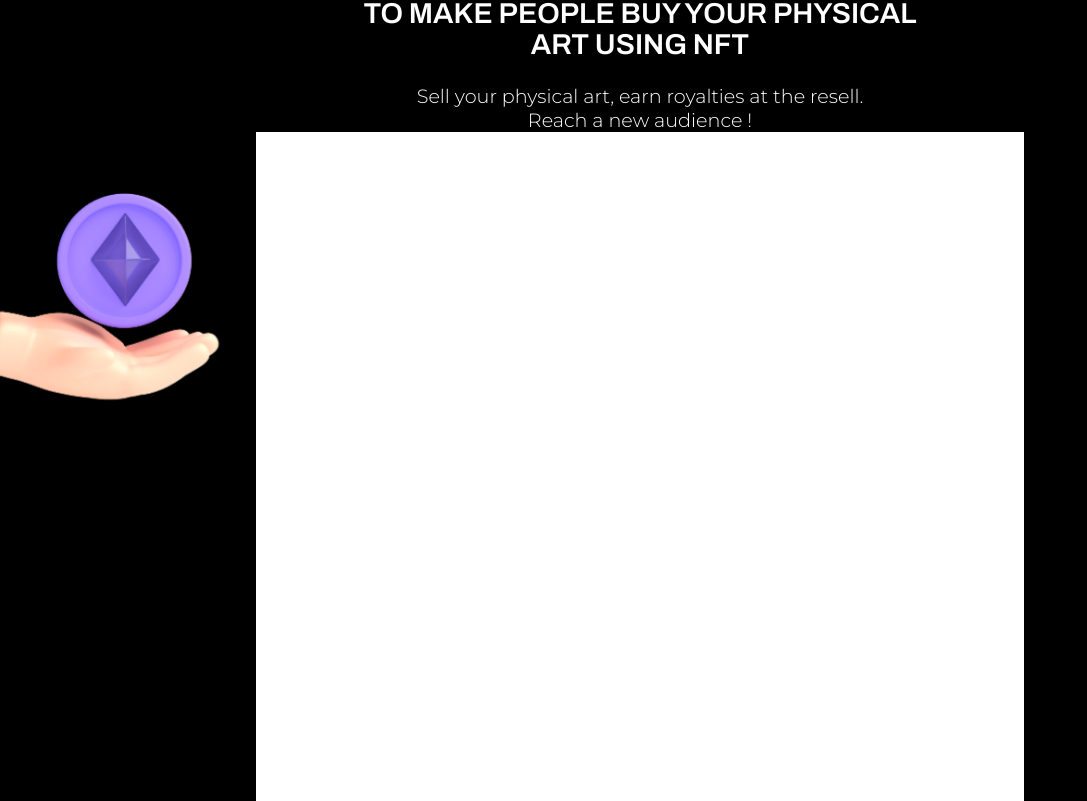
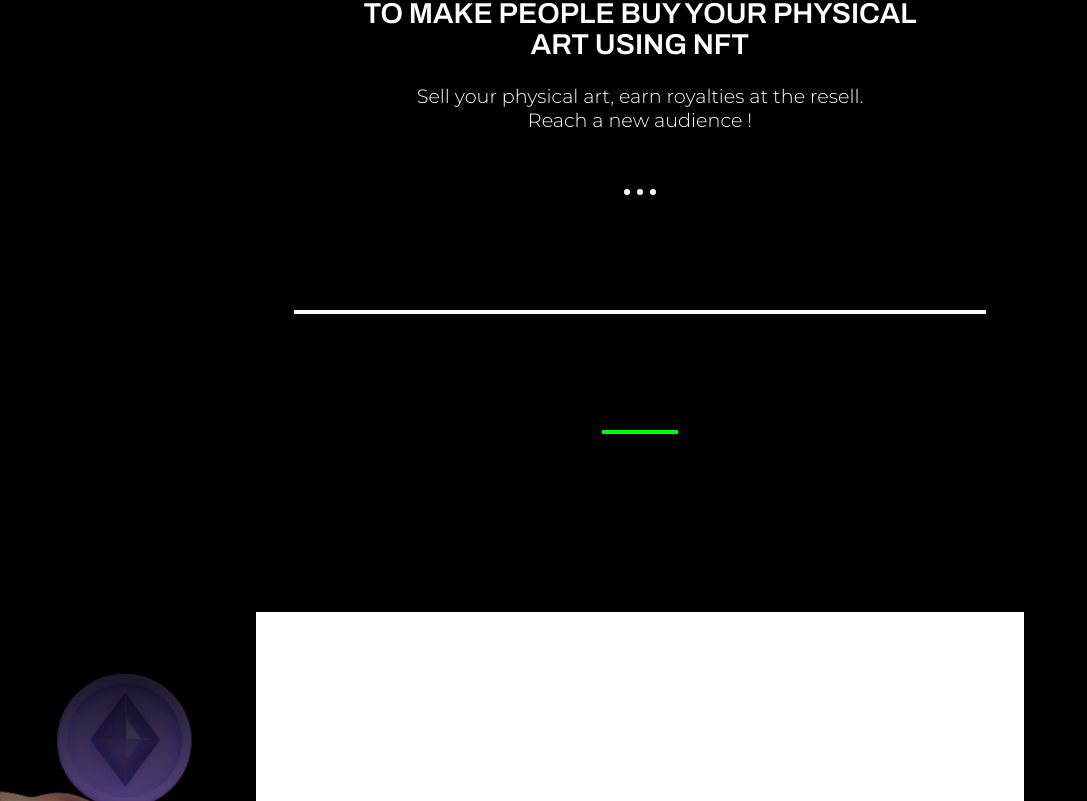
Before and after one commit to Drazeee/amanu_website, a React (Vite) app: page / in a window 1280 px wide. Shown: the part 399-1200 px from the top of the page, without its empty margins (0-1087 px from the left). Built offline with nearby package versions, Linux system fonts and the light colour scheme.

Commit message:
Components: create Separator component | Website: add framer-motion package

```diff
--- a/package.json
+++ b/package.json
@@ -8,6 +8,7 @@
     "preview": "vite preview"
   },
   "dependencies": {
+    "framer-motion": "^6.2.7",
     "react": "^17.0.2",
     "react-dom": "^17.0.2",
     "react-helmet-async": "^1.2.3",
--- a/src/App.jsx
+++ b/src/App.jsx
@@ -2,14 +2,17 @@ import "./App.css";
 import Home from "./pages/Home";
 import Contact from "./pages/Contact";
 import { BrowserRouter, Routes, Route } from "react-router-dom";
+import { AnimatePresence } from "framer-motion";
 
 function App() {
     return (
         <BrowserRouter>
-            <Routes>
-                <Route path="/" element={<Home />} />
-                <Route path="/contact" element={<Contact />} />
-            </Routes>
+            <AnimatePresence exitBeforeEnter>
+                <Routes>
+                    <Route path="/" element={<Home />} />
+                    <Route path="/contact" element={<Contact />} />
+                </Routes>
+            </AnimatePresence>
         </BrowserRouter>
     );
 }
--- a/src/components/Header/Header.jsx
+++ b/src/components/Header/Header.jsx
@@ -3,6 +3,7 @@ import logo from "../../logo.svg";
 import Hamburger from "../Hamburger";
 import "./Header.scss";
 import { Link } from "react-router-dom";
+import { motion } from "framer-motion"
 
 export default function Header() {
     const [menuOpen, setMenuOpen] = React.useState(false);
@@ -31,7 +32,7 @@ export default function Header() {
                 <Hamburger onToggle={onToggle} currentState={getCurrentState} />
                 <div className="logo">
                     <Link to="/">
-                        <img src={logo} alt="Amanu logo" />
+                        <motion.img whileHover={{scale: 1.1}} src={logo} alt="Amanu logo" />
                         <h1>AMANU</h1>
                     </Link>
                 </div>
--- a/src/components/Header/Header.scss
+++ b/src/components/Header/Header.scss
@@ -7,7 +7,7 @@ header {
     z-index: 99;
     background-color: #000;
     padding: 2.5rem 0;
-    transition: all 0.3s ease-in-out;
+    transition: height 0.3s ease-in-out;
     position: fixed;
     top: 0;
     width: 100vw;
@@ -15,6 +15,7 @@ header {
         display: flex;
         flex-direction: row;
         justify-content: space-between;
+        align-items: center;
     }
     a {
         text-decoration: none;
--- /dev/null
+++ b/src/components/Separator.jsx
@@ -0,0 +1,40 @@
+import React from 'react'
+import "../scss/Separator.scss";
+
+export default function Separator({height, type, color}) {
+    if (color === undefined) {
+        color = '#fff'
+    }
+    switch (type) {
+        case "dots":
+            return (
+                <div style={{height: height}} className="separator-container">
+                    <div style={{background: color}} className="dot"></div>
+                    <div style={{background: color}} className="dot"></div>
+                    <div style={{background: color}} className="dot"></div>
+                </div>
+            )
+        case "line":
+            return (
+                <div className="safearea">
+                    <div style={{height: height}} className="separator-container">
+                    <div style={{background: color}} className="line"></div>
+                </div>
+                </div>
+            )
+        case "small_line":
+            return (
+                <div className="safearea">
+                    <div style={{height: height}} className="separator-container">
+                    <div style={{background: color}} className="line small"></div>
+                </div>
+                </div>
+            )
+        default:
+            return (
+                <div style={{height: height}} className="separator-container">
+
+                </div>
+            )
+    }
+}
--- a/src/components/StickySection.jsx
+++ b/src/components/StickySection.jsx
@@ -1,10 +1,10 @@
 import React from "react";
 import "../scss/StickySection.scss";
 
-export default function StickySection({ side, content, sticky }) {
+export default function StickySection({ side, content, sticky, ease }) {
     return (
         <div>
-            <div className={`sticky-section ${side} safearea`}>
+            <div className={`sticky-section ${side} safearea ${ease ? "ease" : ""}`}>
                 <div className="content">{content}</div>
                 <div className="sticky">{sticky}</div>
             </div>
--- a/src/pages/Contact.jsx
+++ b/src/pages/Contact.jsx
@@ -1,10 +1,12 @@
-import React from 'react'
+import React from "react";
 import Header from "../components/Header/Header";
+import { motion } from "framer-motion";
 
 export default function Contact() {
-  return (
-    <div>
-        <Header />
-    </div>
-  )
+    const transition = {duration: 0.6, ease: [0.43, 0.13, 0.23, 0.96]};
+    return (
+        <motion.div exit={{ opacity: 0 }} transition={transition}>
+            <Header />
+        </motion.div>
+    );
 }
--- a/src/pages/Home.jsx
+++ b/src/pages/Home.jsx
@@ -1,17 +1,21 @@
 import React from "react";
 import { Helmet, HelmetProvider } from "react-helmet-async";
-import favicon from "../favicon.ico";
 import Header from "../components/Header/Header";
 import BrandSwiper from "../components/BrandSwiper";
 import Head from "../components/Head";
 import StickySection from "../components/StickySection";
 import CryptoArt from "../images/cryptocurrency-art.png";
 import EthCoin from "../images/ethereum-coin.png";
+import { motion } from "framer-motion"
+import Separator from "../components/Separator";
 
 export default function Home() {
+    const transition = {duration: 0.6, ease: [0.43, 0.13, 0.23, 0.96]};
     return (
+        <motion.div exit={{ opacity: 0 }} transition={transition}>
             <HelmetProvider>
                 <div>
+                    {/* SEO and metadata */}
                     <Helmet prioritizeSeoTags>
                         <title>
                             Amanu - Make people buy your physical art using NFT
@@ -25,9 +29,15 @@ export default function Home() {
                             content="Sell your physical art, earn royalties at the resell. Reach a new audience ! Welcome to the metaverse."
                         />
                     </Helmet>
+
+                    {/* Main components */}
                     <Header />
                     <BrandSwiper />
                     <Head />
+                    <Separator height="15vh" type="dots" />
+                    <Separator height="15vh" type="line" />
+                    <Separator height="15vh" type="small_line" color="#0f0" />
+                    <Separator height="15vh" />
                     <StickySection
                         side="right"
                         sticky={
@@ -43,6 +53,7 @@ export default function Home() {
                                 />
                             </>
                         }
+                        ease={true}
                     />
                     <StickySection
                         side="left"
@@ -59,8 +70,10 @@ export default function Home() {
                                 />
                             </>
                         }
+                        ease={true}
                     />
                 </div>
             </HelmetProvider>
+        </motion.div>
     );
 }
--- /dev/null
+++ b/src/scss/Separator.scss
@@ -0,0 +1,22 @@
+.separator-container {
+    width: 100%;
+    display: flex;
+    align-items: center;
+    justify-content: center;
+
+    .dot {
+        height: .4rem;
+        width: .4rem;
+        border-radius: 50%;
+        margin: 0 .2rem;
+    }
+
+    .line {
+        width: 90%;
+        height: .2rem;
+
+        &.small {
+            width: 10%;
+        }
+    }
+}
--- a/src/scss/StickySection.scss
+++ b/src/scss/StickySection.scss
@@ -8,9 +8,25 @@
         flex-direction: row-reverse;
     }
 
+    &.ease:before {
+        content: '';
+        position: absolute;
+        top: 0;
+        right: 0;
+        width: 25%;
+        height: 50vh;
+        z-index: 2;
+        background: rgb(0, 0, 0);
+        background: linear-gradient(180deg, rgba(0,0,0,1) 0%, rgba(0,0,0,0) 100%);
+    }
+
     @media screen and (min-width: 1200px) {
         &.right {
             margin: 0;
+
+            &:before {
+                left: 0;
+            }
         }
     }
 
@@ -31,6 +47,10 @@
     @media screen and (max-width: 1200px) {
         width: unset;
 
+        &.ease:before {
+            display: none;
+        }
+
         .sticky {
             display: none;
         }
```
Also changed, not shown: 1 other file (tests, documents, lock files or other folders). Lines whose indentation alone changed are shown as unchanged.
